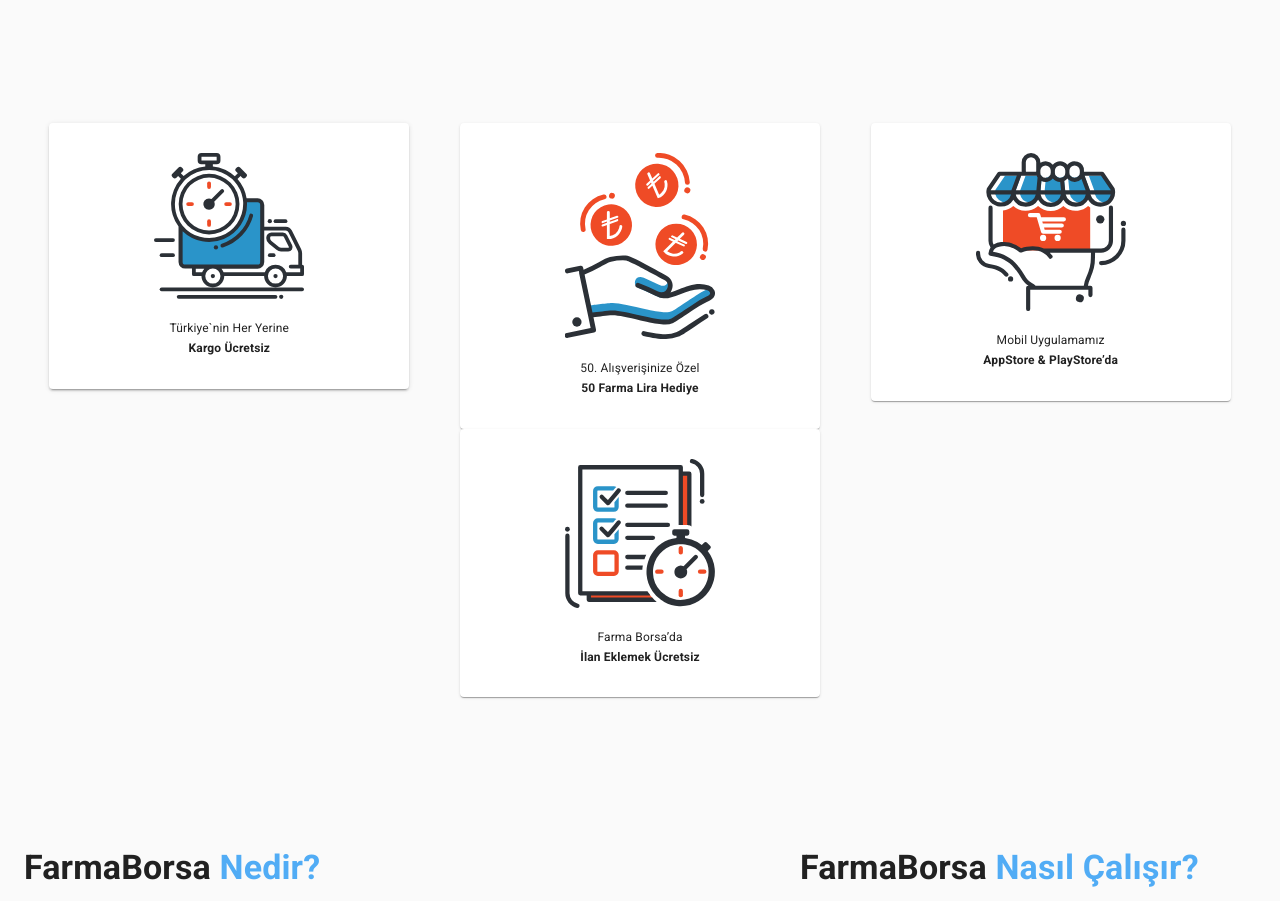
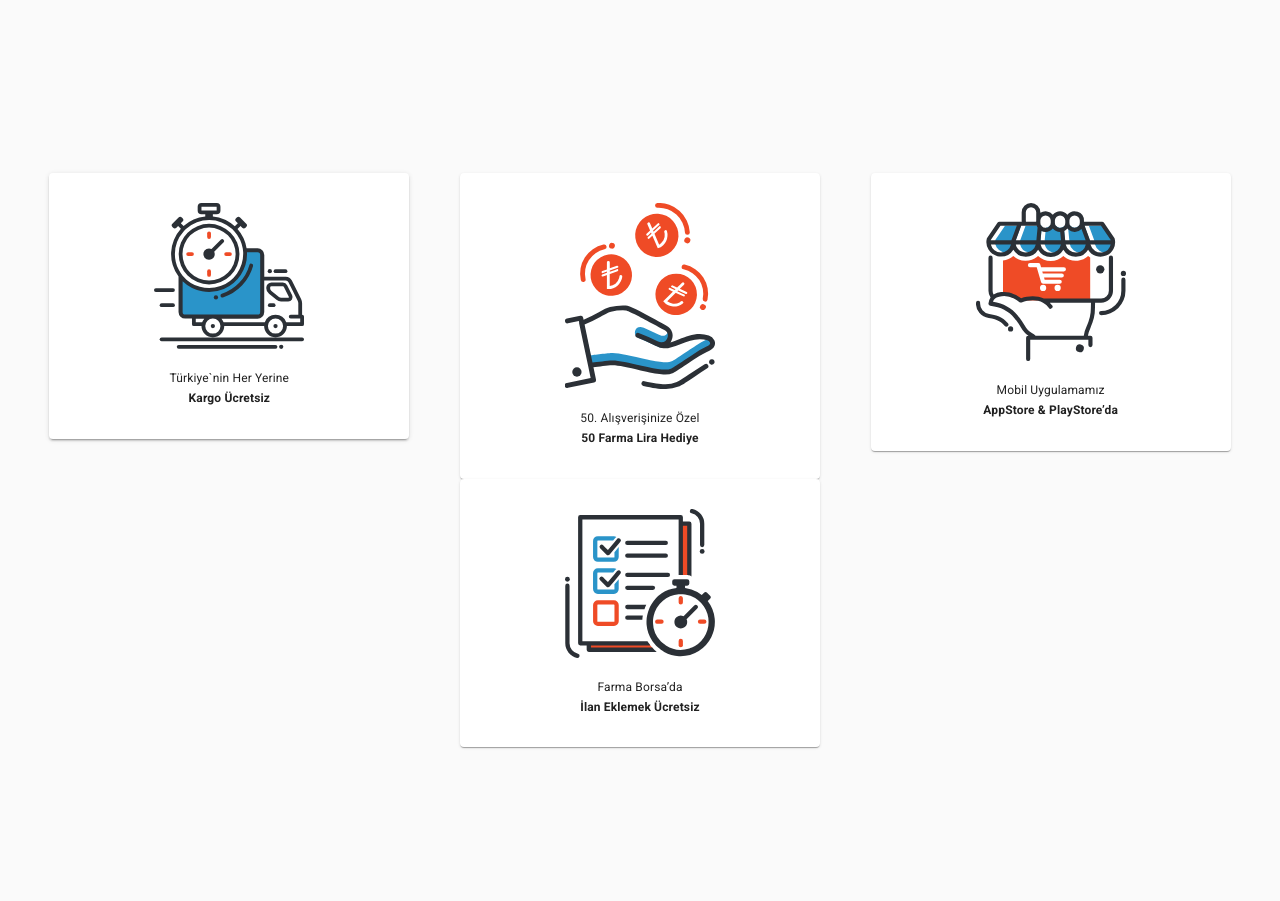
Before and after one commit to alimertcakar/f-borsa, a React (Create React App) app: page / in a window 1280 px wide. Shown: the part 980-1881 px from the top of the page. Built offline with nearby package versions, Linux system fonts and the light colour scheme.

Commit message:
animasyon margin fix

```diff
--- a/src/Components/Content.js
+++ b/src/Components/Content.js
@@ -85,7 +85,8 @@ const useStyles = makeStyles((theme) =>
             color: theme.palette.primary.main
         },
         uygulamalar: {
-            marginTop: 200
+            marginTop: 200,
+            marginBottom: 250
         },
         downloadIcons: {
             marginRight: 15,
@@ -93,21 +94,6 @@ const useStyles = makeStyles((theme) =>
             minWidth: 175
         },
         mobildenaninda: { marginBottom: 45 },
-        stickerlar: {
-            marginTop: 200,
-        },
-        stickerlarPaper: {
-            padding: 30,
-            [theme.breakpoints.down("sm")]: {
-                padding: 10
-            }
-        },
-        farmaborsasticker: {
-            display: "block", marginLeft: "auto", marginRight: "auto", width: "50%"
-        },
-        stickerlartext: {
-            textAlign: "center"
-        },
         fiyatlardakolaytarama: {
             fontWeight: 700,
             textAlign: "center"
--- a/src/Components/Stickers.js
+++ b/src/Components/Stickers.js
@@ -10,7 +10,7 @@ import { useInView } from "react-intersection-observer";
 const useStyles = makeStyles((theme) =>
     ({
         stickerlar: {
-            marginTop: 200,
+            marginTop: 0,
         },
         stickerlarPaper: {
             padding: 30,
```
